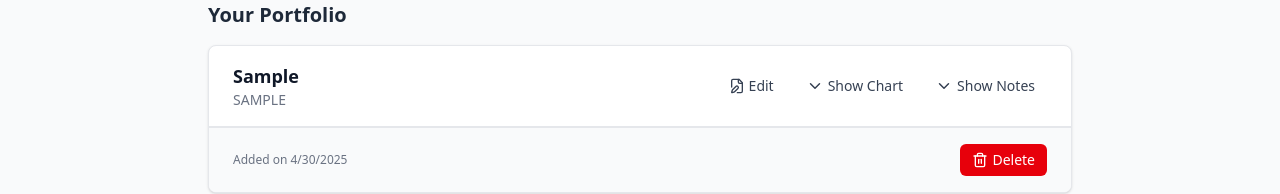
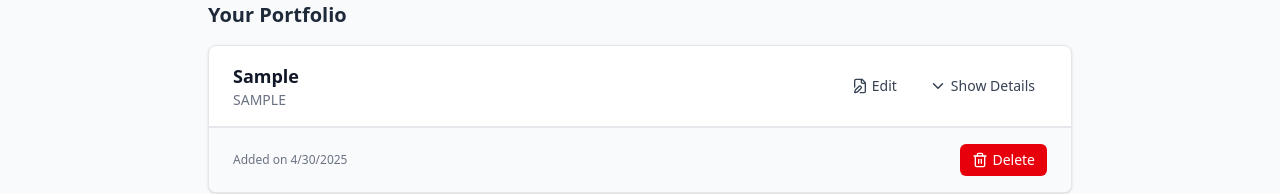
Before and after one commit to NinjaEde/my-stockfolio, a React (Vite) app: page / in a window 1280 px wide. Both pictures are taken after typing "Sample", "Sample" into the empty fields and a click on the button "Add Stock". Shown: the part 367-561 px from the top of the page. Built offline with nearby package versions, Linux system fonts and the light colour scheme.

Commit message:
feat: refactor StockCard component to consolidate detail expansion and implement tab navigation for chart and notes

```diff
--- a/src/components/StockCard.tsx
+++ b/src/components/StockCard.tsx
@@ -13,8 +13,8 @@ interface StockCardProps {
 }
 
 const StockCard: React.FC<StockCardProps> = ({ stock, onDelete }) => {
-  const [expandedChart, setExpandedChart] = useState(false);
-  const [expandedNotes, setExpandedNotes] = useState(false);
+  const [expandedDetails, setExpandedDetails] = useState(false);
+  const [activeTab, setActiveTab] = useState<'chart' | 'notes'>('chart');
   const [isDeleting, setIsDeleting] = useState(false);
   const [editing, setEditing] = useState(false);
   const [tickerSymbol, setTickerSymbol] = useState(stock.ticker_symbol);
@@ -46,7 +46,7 @@ const StockCard: React.FC<StockCardProps> = ({ stock, onDelete }) => {
   };
 
   useEffect(() => {
-    if (expandedChart) {
+    if (expandedDetails && activeTab === 'chart') {
       const script = document.createElement('script');
       script.src = 'https://s3.tradingview.com/tv.js';
       script.async = true;
@@ -73,7 +73,7 @@ const StockCard: React.FC<StockCardProps> = ({ stock, onDelete }) => {
         document.head.removeChild(script);
       };
     }
-  }, [expandedChart, stock.ticker_symbol, stock.id]);
+  }, [expandedDetails, activeTab, stock.ticker_symbol, stock.id]);
 
   const tradingViewUrl = `https://de.tradingview.com/chart/${stock.chart_id}?symbol=${stock.ticker_symbol}`;
 
@@ -117,46 +117,49 @@ const StockCard: React.FC<StockCardProps> = ({ stock, onDelete }) => {
           <Button
             variant="ghost"
             size="sm"
-        onClick={() => setExpandedChart(!expandedChart)}
-        aria-label={expandedChart ? "Collapse Chart" : "Expand Chart"}
+            onClick={() => setExpandedDetails(!expandedDetails)}
+            aria-label={expandedDetails ? "Collapse Details" : "Expand Details"}
             className="flex items-center text-gray-700 dark:text-gray-300 hover:text-blue-600 dark:hover:text-blue-400"
           >
-        {expandedChart ? <ChevronUp size={18} className="mr-1" /> : <ChevronDown size={18} className="mr-1" />}
-        {expandedChart ? 'Hide Chart' : 'Show Chart'}
-          </Button>
-          <Button
-        variant="ghost"
-        size="sm"
-        onClick={() => setExpandedNotes(!expandedNotes)}
-        aria-label={expandedNotes ? "Collapse Notes" : "Expand Notes"}
-        className="flex items-center text-gray-700 dark:text-gray-300 hover:text-blue-600 dark:hover:text-blue-400"
-          >
-        {expandedNotes ? <ChevronUp size={18} className="mr-1" /> : <ChevronDown size={18} className="mr-1" />}
-        {expandedNotes ? 'Hide Notes' : 'Show Notes'}
+            {expandedDetails ? <ChevronUp size={18} className="mr-1" /> : <ChevronDown size={18} className="mr-1" />}
+            {expandedDetails ? 'Hide Details' : 'Show Details'}
           </Button>
         </div>
       </CardHeader>
 
-      {expandedChart && (
+      {expandedDetails && (
         <CardContent className="border-t border-gray-100 dark:border-gray-600 space-y-6">
+          <div className="flex space-x-4 border-b border-gray-200 dark:border-gray-600 pb-2">
+            <button
+              className={`px-4 py-2 text-sm font-medium ${activeTab === 'chart' ? 'text-blue-600 border-b-2 border-blue-600' : 'text-gray-500'}`}
+              onClick={() => setActiveTab('chart')}
+            >
+              Chart
+            </button>
+            <button
+              className={`px-4 py-2 text-sm font-medium ${activeTab === 'notes' ? 'text-blue-600 border-b-2 border-blue-600' : 'text-gray-500'}`}
+              onClick={() => setActiveTab('notes')}
+            >
+              Notes
+            </button>
+          </div>
+
+          {activeTab === 'chart' && (
             <div className="w-full h-[400px] bg-gray-50 dark:bg-gray-800">
               <div id={`tradingview_${stock.id}`}></div>
-          </div>
               <a
                 href={tradingViewUrl}
                 target="_blank"
                 rel="noopener noreferrer"
-            className="flex items-center text-blue-600 hover:text-blue-800 dark:text-blue-400 dark:hover:text-blue-300"
+                className="flex items-center text-blue-600 hover:text-blue-800 dark:text-blue-400 dark:hover:text-blue-300 mt-2"
               >
                 <BarChart4 size={16} className="mr-1" />
                 Open in TradingView
               </a>
-        </CardContent>
+            </div>
           )}
 
-      {expandedNotes && (
-        <CardContent className="border-t border-gray-100 dark:border-gray-600 space-y-6">
-          <StockNotes stockId={stock.id} />
+          {activeTab === 'notes' && <StockNotes stockId={stock.id} />}
         </CardContent>
       )}
 
```
Lines whose indentation alone changed are shown as unchanged.
